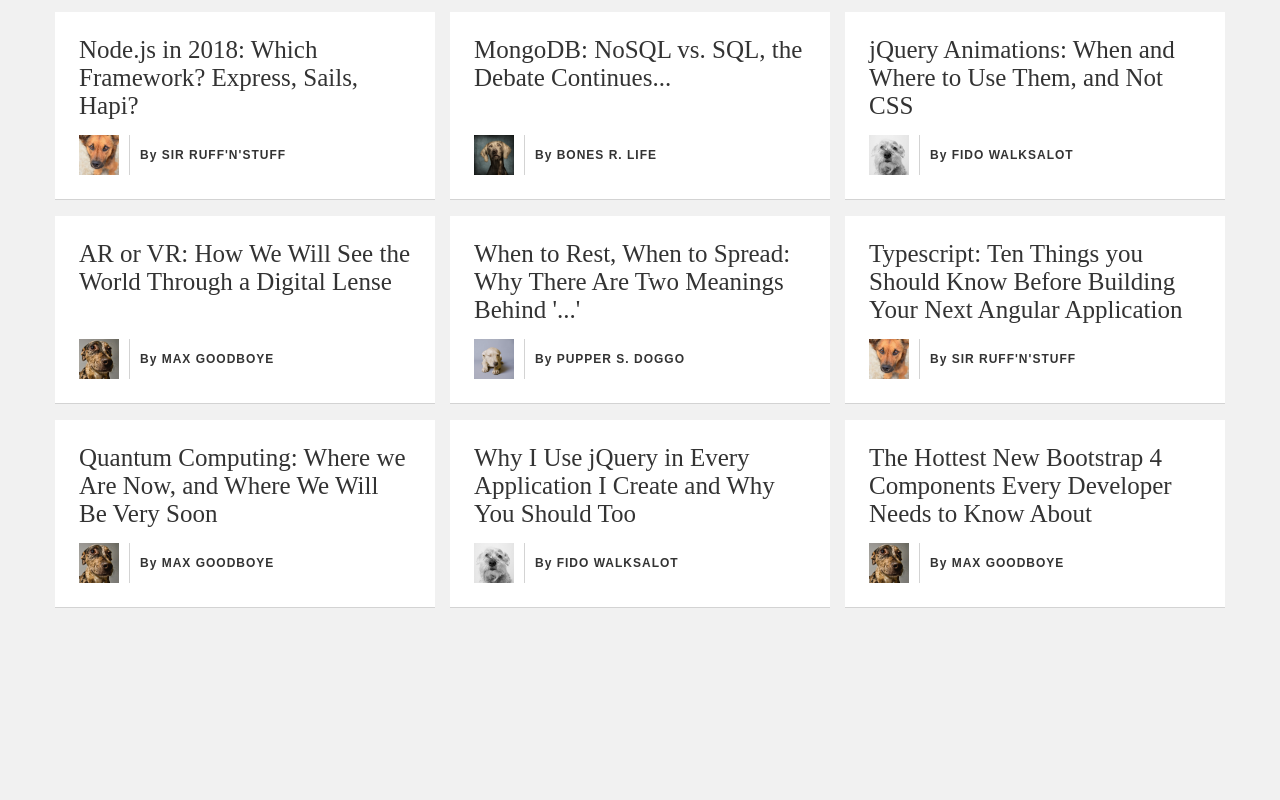
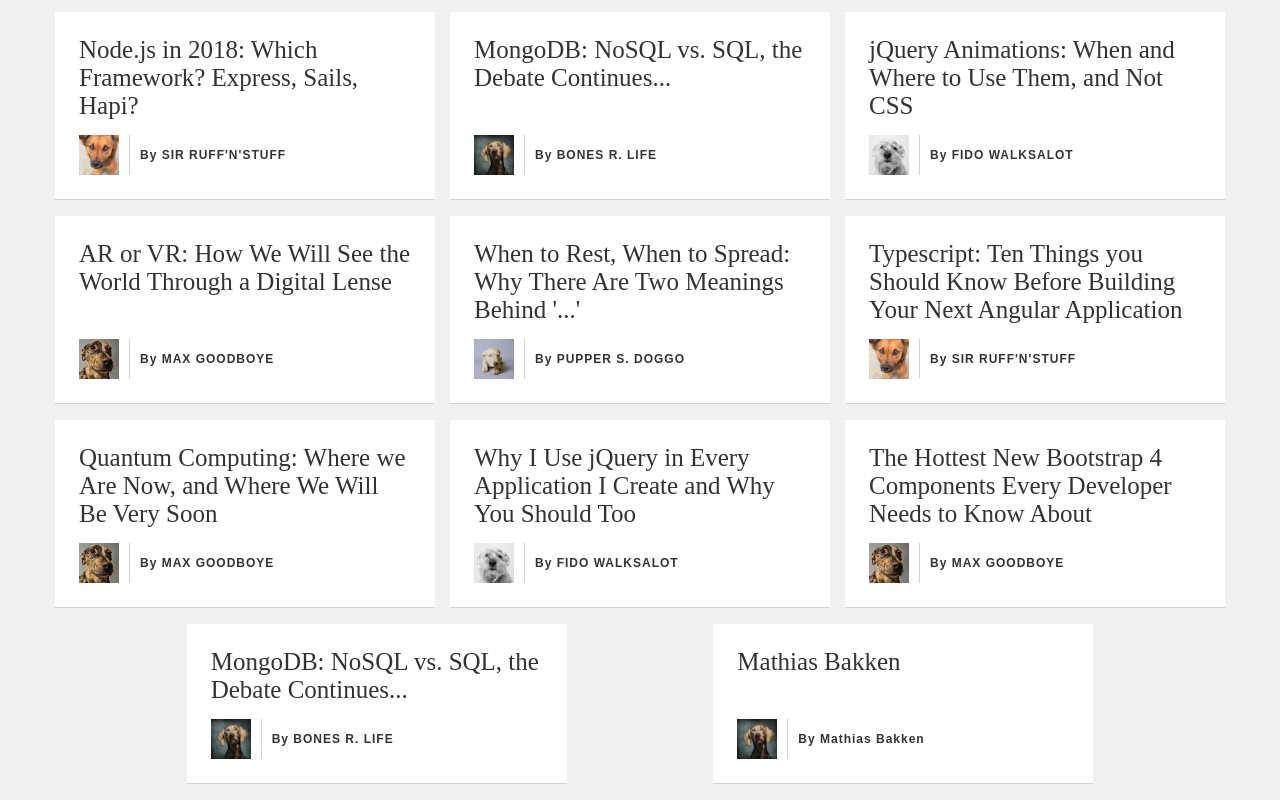
Before and after one commit to bloominstituteoftechnology/Sprint-Challenge-Applied-Javascript, a plain HTML site: page index.html in a window 1280 px wide. Shown: the part 623-1423 px from the top of the page. Before the commit the page ends 1247 px from the top, so only its background shows below. Drawn offline with nearby package versions, Linux system fonts and the light colour scheme; a web font is replaced by a local one.

```diff
--- a/components/Tabs/Tabs.js
+++ b/components/Tabs/Tabs.js
@@ -1,49 +1,52 @@
 class TabCard {
-  constructor(element){
+  constructor(element) {
     // Use a jQuery selector to assign this.element to the DOM reference
-    this.element;
+    this.element = $(element);
   }
-  selectCard(){
+  selectCard() {
     // show the card
-    this.element;
+    this.element.show();
   }
-  deselectCard(){
+  deselectCard() {
     // hide the card
-    this.element;
+    this.element.hide();
   }
 }
 
 class TabLink {
-  constructor(element, parent){
+  constructor(element, parent) {
     // Use a jQuery selector to assign this.element to the DOM reference
-    this.element;
+    this.element = $(element);
     // assign this.parent to the parent parameter
-    this.parent;
+    this.parent = parent;
 
-    // Note that we are calling getCards() on Tabs (The parent of TabLink) and passing the data attribute: data-tab, no need to update this line of code.
+    // Note that we are calling getCards() on Tabs (The parent of TabLink) and
+    //passing the data attribute: data-tab, no need to update this line of code.
     this.cards = this.parent.getCards(this.element.data('tab'));
 
-    // Using jQuery, map over the array of cards.  In your callback function, create new instances of the TabCard class that contain a card reference. TabCard(card) as an example.
-    this.cards;
+    // Using jQuery, map over the array of cards.  In your callback function,
+    //create new instances of the TabCard class that contain a card reference. TabCard(card) as an example.
+    this.cards = this.cards.map((index, card) => new TabCard(card, this));
 
     // You will need to create a click handler for the TabLink element that calls selectTab()
-    this.element;
+    this.element.click(() => this.selectTab());
   }
 
-  selectTab(){
+  selectTab() {
     // use this.parent to call the updateActive() method and pass the `this` keyword as a parameter
-    this.parent;
+    this.parent.updateActive(this);
     // using a jQuery method, add a class to this.element named "active-tab"
-    this.element;
-    // iterate over each card using the .each() method in jQuery. call the selectCard() method in your callback function
-    this.cards;
+    this.element.addClass('active-tab');
+    // iterate over each card using the .each() method in jQuery. call
+    //the selectCard() method in your callback function
+    this.cards.each((index, card) => card.selectCard());
   }
 
-  deselectTab(){
+  deselectTab() {
     // use a jQuery method to remove the class "active-tab" from this.element
-    this.element;
+    this.element.removeClass('active-tab');
     // iterate over each card using the .each() method in jQuery. call the deselectCard() method in your callback function
-    this.cards;
+    this.cards.each((index, card) => card.deselectCard());
   }
 }
 
@@ -52,35 +55,40 @@
     this.element = $(element);
 
     // Using jQuery, find all of the tabs on this element.
-    this.tabs;
+    this.tabs = this.element.find(".tab");
 
     this.tabs = this.tabs.map( (i, tab) => new TabLink(tab, this) );
 
     // Set the initial active tab to the first tab in the list.
-    this.activeTab;
+    this.activeTab = this.tabs[0];
 
     this.init();
   }
 
   init(){
     // use activeTab to call the selectTab() method
-    this.activeTab;
+    this.activeTab.selectTab();
   }
 
   updateActive(tabElement){
     // use activeTab to call the deselectTab() method
-    this.activeTab;
+    this.activeTab.deselectTab();
     // assign activeTab to tabElement
-    this.activeTab;
+    this.activeTab = tabElement;
   }
 
   getCards(data){
     // This method is meant to get all the cards from the HTML page.
     // If the data supplied is 'all' then all of the cards should be returned.
     // Otherwise, only cards matching the data attribute should be returned.
+    if (data === "all") {
+      return $(".card");
+    } else {
+      return $(`.card[data-tab="${data}"]`);
+    }
   }
 }
 
 // Using jQuery, select the correct tabs component. Then initialize the Tabs class.
-let tabs = $();
-// tabs = new Tabs(tabs)
+let tabs = $('.tabs');
+tabs = new Tabs(tabs)
--- a/index.html
+++ b/index.html
@@ -211,6 +211,25 @@
       </div>
     </div>
 
+    <div class="card" data-tab="node">
+      <div class="headline">MongoDB: NoSQL vs. SQL, the Debate Continues...</div>
+      <div class="author">
+        <div class="img-container">
+          <img src="./assets/bones.jpg" />
+        </div>
+        <span>By BONES R. LIFE</span>
+      </div>
+    </div>
+
+    <div class="card" data-tab="node">
+      <div class="headline">Mathias Bakken</div>
+      <div class="author">
+        <div class="img-container">
+          <img src="./assets/bones.jpg" />
+        </div>
+        <span>By Mathias Bakken</span>
+      </div>
+    </div>
   </div>
 </body>
 </html>
```
Also changed, not shown: Answers.md (line endings or trailing spaces).
